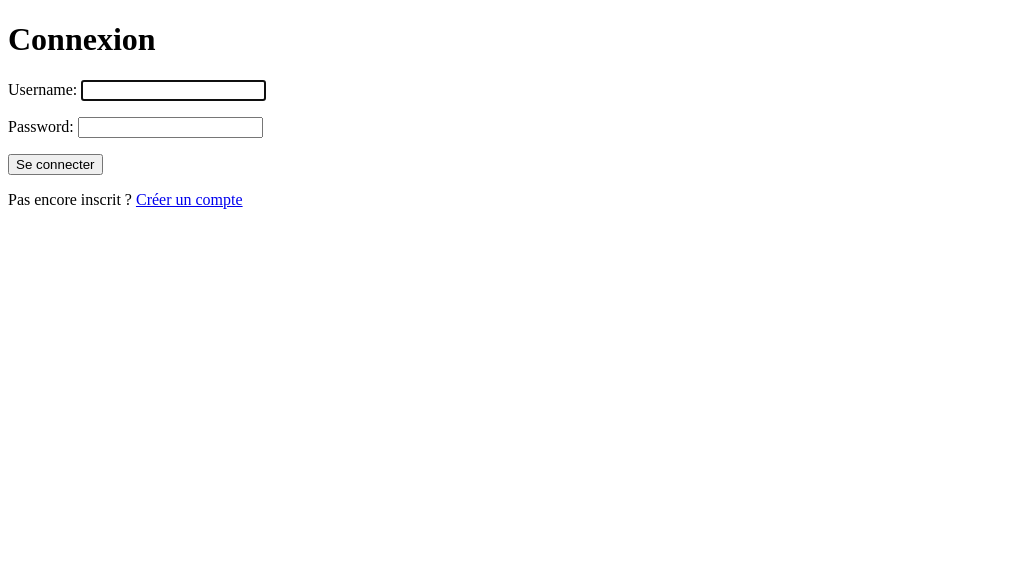
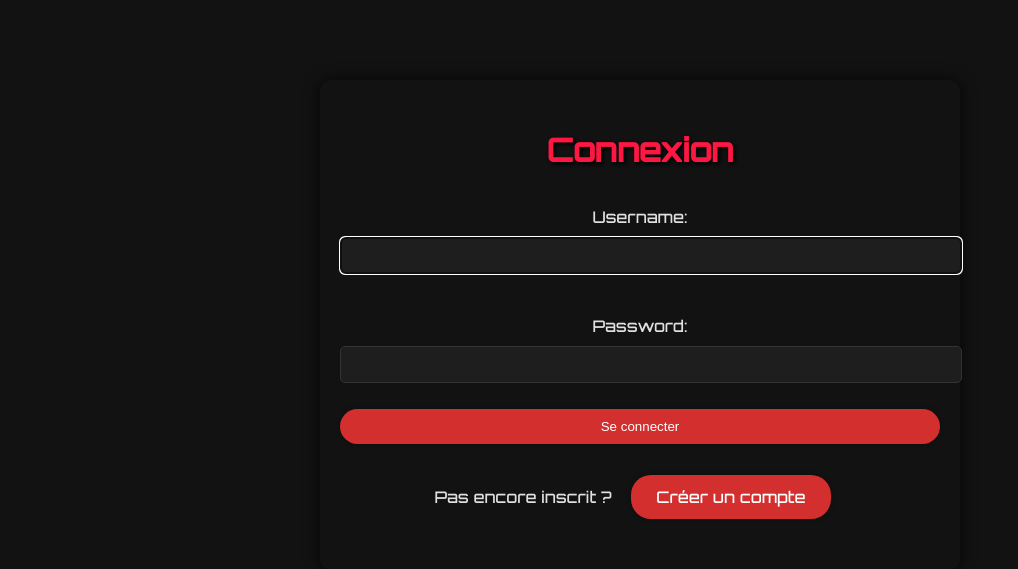
Before and after one commit to LoadAndShot/Load-Shot, a Django app: page /login/ in a window 1280 px wide. Shown: the top 569 px of the page, without its empty margins (0-1018 px from the left). Run offline with Django 4.2, Linux system fonts and the light colour scheme.

Commit message:
Update login.html

```diff
--- a/templates/login.html
+++ b/templates/login.html
@@ -3,8 +3,11 @@
 <head>
     <meta charset="UTF-8">
     <title>Connexion - Load&Shot</title>
+    {% load static %}
+    <link rel="stylesheet" href="{% static 'css/style.css' %}">
 </head>
 <body>
+    <div class="container">
         <h1>Connexion</h1>
         <form method="post">
             {% csrf_token %}
@@ -12,5 +15,6 @@
             <button type="submit">Se connecter</button>
         </form>
         <p>Pas encore inscrit ? <a href="{% url 'register' %}">Créer un compte</a></p>
+    </div>
 </body>
 </html>
```
Lines whose indentation alone changed are shown as unchanged.
